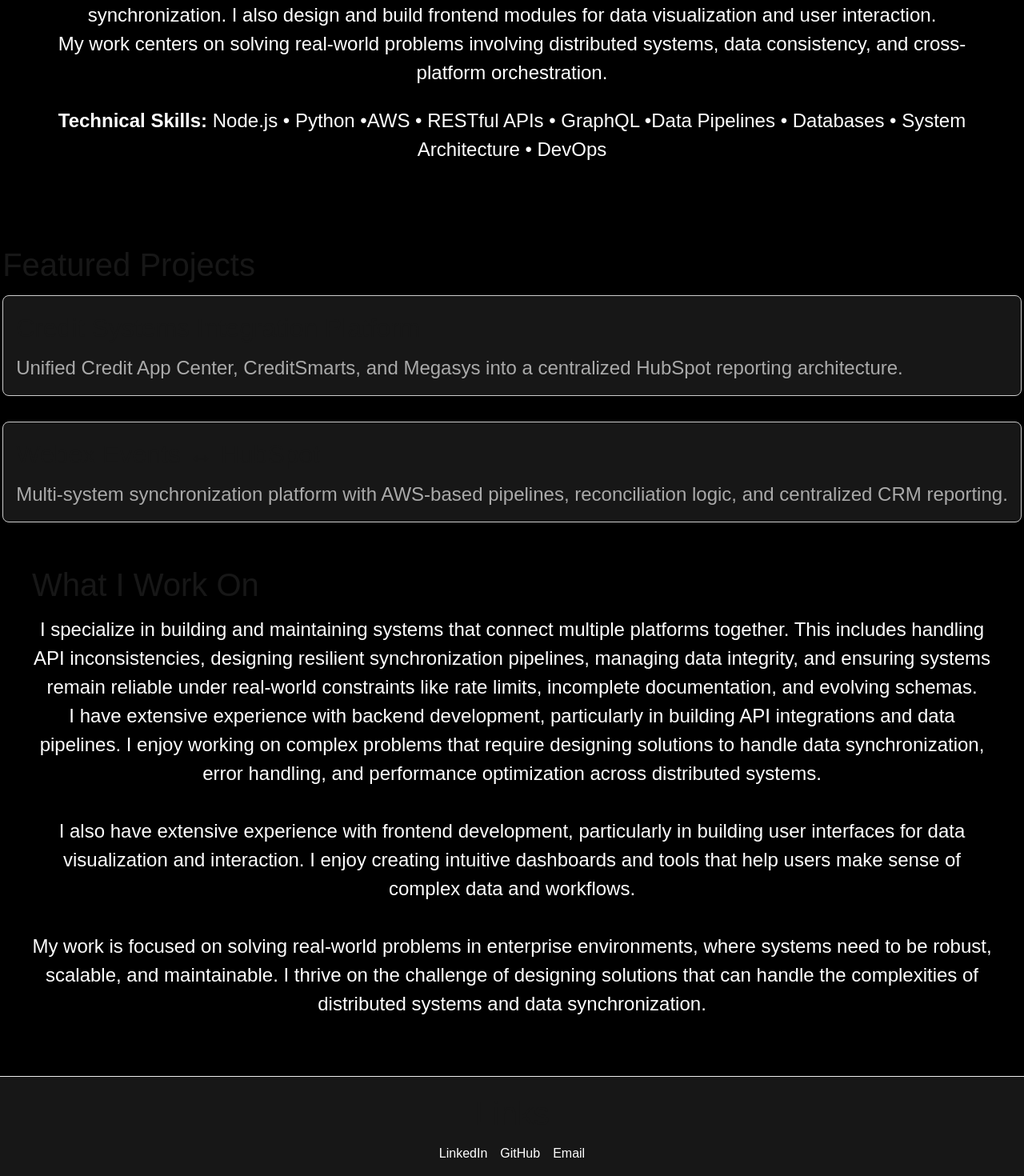
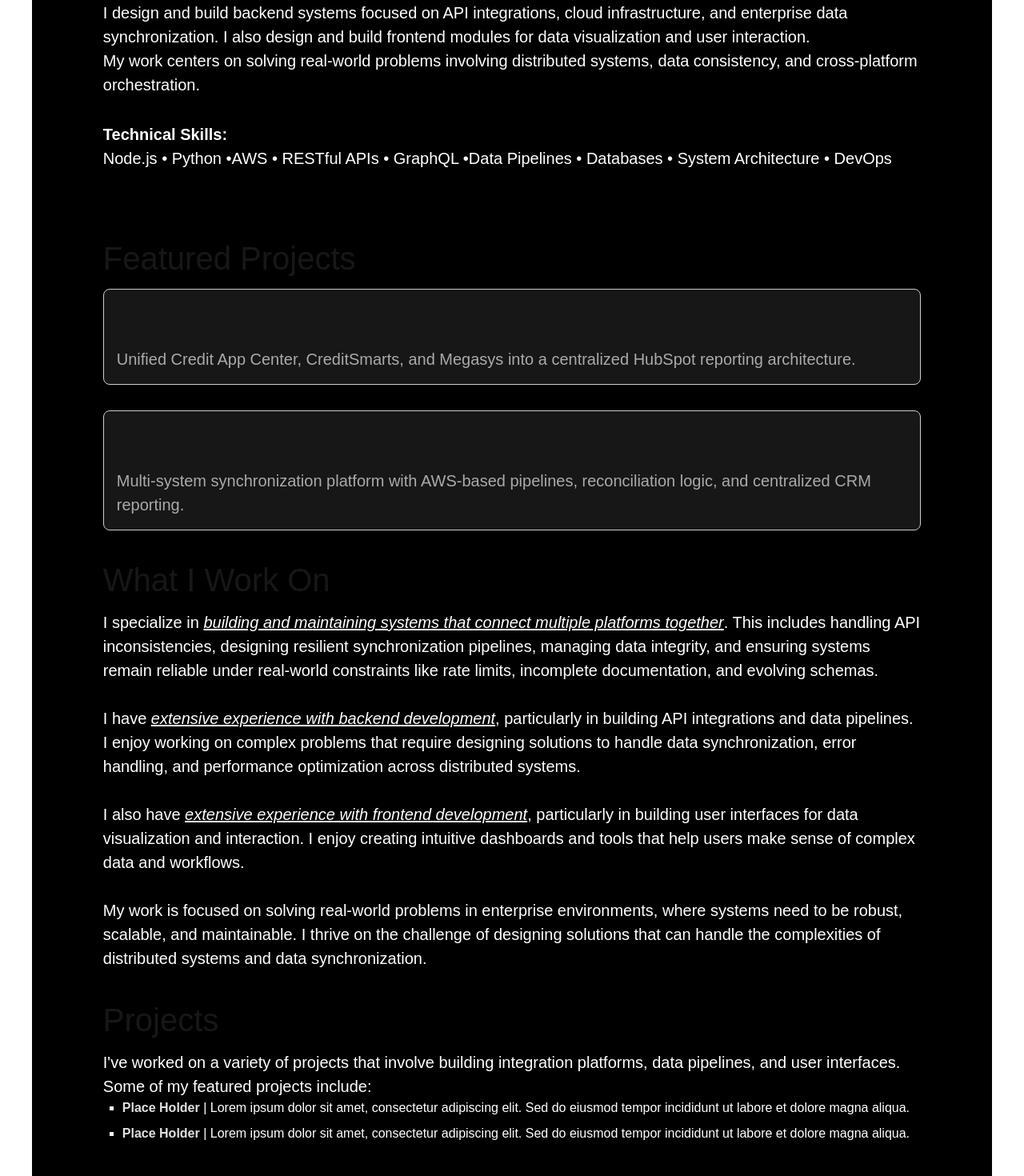
Before and after one commit to chandler-bolton/Portfolio, a Next.js app: page / in a window 1280 px wide. Shown: the part 260-1730 px from the top of the page at 80% size. Built offline with nearby package versions, Linux system fonts and the light colour scheme.

Commit message:
FEAT: Tweaked styling greatly - overhauled index.ts - began setting up other projects

```diff
--- a/app/page.tsx
+++ b/app/page.tsx
@@ -16,7 +16,7 @@ export default function Home() {
 
 				<div className="divider"></div>
 
-				<div className="textContainer">
+				<div className="textContainer leftAlign">
 					<p>
 						I'm a Cloud & Integrations Engineer with a passion for building scalable and efficient solutions.
 						<br/><br/>
@@ -26,15 +26,15 @@ export default function Home() {
 					</p>
 				</div>
 
-				<div className="textContainer buffer">
+				<div className="textContainer leftAlign">
 					<p>
-						<strong>Technical Skills:</strong> Node.js • Python •AWS • RESTful APIs • GraphQL •Data Pipelines • Databases • System Architecture • DevOps
+						<strong>Technical Skills:</strong><br/> Node.js • Python •AWS • RESTful APIs • GraphQL •Data Pipelines • Databases • System Architecture • DevOps
 					</p>
 				</div>
 			</section>
 
 			{/* ───── Featured Projects ─────  */}
-			<section className="buffer">
+			<section className="textContainer leftAlign">
 
 				<h2>
 					Featured Projects
@@ -60,25 +60,47 @@ export default function Home() {
 			</section>
 
 			{/* ───── About / Summary Section ───── */}
-			<section className="buffer">
+			<section className="textContainer leftAlign">
 				<h2>
 					What I Work On
 				</h2>
 
-				<p className="textContainer">
-					I specialize in building and maintaining systems that connect
-					multiple platforms together. This includes handling API
+				<p className="">
+					I specialize in <i><u>building and maintaining systems that connect
+					multiple platforms together</u></i>. This includes handling API
 					inconsistencies, designing resilient synchronization pipelines,
 					managing data integrity, and ensuring systems remain reliable under
 					real-world constraints like rate limits, incomplete documentation,
 					and evolving schemas.
-					<br></br>
-					I have extensive experience with backend development, particularly in building API integrations and data pipelines. I enjoy working on complex problems that require designing solutions to handle data synchronization, error handling, and performance optimization across distributed systems.
 					<br/><br/>
-					I also have extensive experience with frontend development, particularly in building user interfaces for data visualization and interaction. I enjoy creating intuitive dashboards and tools that help users make sense of complex data and workflows.
+					I have <i><u>extensive experience with backend development</u></i>, particularly in building API integrations and data pipelines. I enjoy working on complex problems that require designing solutions to handle data synchronization, error handling, and performance optimization across distributed systems.
+					<br/><br/>
+					I also have <i><u>extensive experience with frontend development</u></i>, particularly in building user interfaces for data visualization and interaction. I enjoy creating intuitive dashboards and tools that help users make sense of complex data and workflows.
 					<br/><br/>
 					My work is focused on solving real-world problems in enterprise environments, where systems need to be robust, scalable, and maintainable. I thrive on the challenge of designing solutions that can handle the complexities of distributed systems and data synchronization.
 				</p>
+			</section>
+
+			{/* ───── Projects Section ───── */}
+			<section className="textContainer leftAlign">
+				<h2>
+					Projects
+				</h2>
+
+				<p>
+					I've worked on a variety of projects that involve building integration platforms, data pipelines, and user interfaces. Some of my featured projects include:
+				</p>
+
+				<ul>
+					<li className="square">
+						<Link href="/projects/webex-integration"><b>Place Holder</b></Link> |
+						Lorem ipsum dolor sit amet, consectetur adipiscing elit. Sed do eiusmod tempor incididunt ut labore et dolore magna aliqua.
+					</li>
+					<li className="square">
+						<Link href="/projects/webex-integration"><b>Place Holder</b></Link> |
+						Lorem ipsum dolor sit amet, consectetur adipiscing elit. Sed do eiusmod tempor incididunt ut labore et dolore magna aliqua.
+					</li>
+				</ul>
 			</section>
 
 			{/* ───── Footer Section ───── */}
--- a/app/projects/[slug]/page.tsx
+++ b/app/projects/[slug]/page.tsx
@@ -1,6 +1,7 @@
 import { projects } from "..";
 import Link from "next/link";
 import React from "react";
+import "../../../styles/main.css";
 
 type Props = {
   params: {
@@ -8,72 +9,117 @@ type Props = {
   };
 };
 
-export default function ProjectPage({ params }: Props) {
-  const project = projects.find((p) => p.slug === params.slug);
+export default async function ProjectPage({ params }: Props) {
+
+  const { slug } = await params;
+
+  const project = projects.find(
+    (p) => p.slug === slug
+  );
+
 
   if (!project) {
     return (
       <div>
-        Project not found. <Link href="/projects">Go back to projects</Link>
+        Project not found. <Link href="../">Go back to projects</Link>
       </div>
     );
   }
 
   return (
-    <main style={{ maxWidth: "900px", margin: "0 auto", padding: "2rem" }}>
-      <h1>{project.title}</h1>
-      <p>{project.subtitle}</p>
+    <main className="main textContainer buffer">
 
-      <section>
-        <h2>Overview</h2>
-        <p>{project.summary}</p>
+      <div className="homeLink">
+        <Link href="../">← Back to Projects</Link>
+      </div>
+
+      <section className="">
+        <h1>{project.title}</h1>
+        <p className="textContainer"><i>{project.subtitle}</i></p>
+
+        <div className="divider"></div>
+
+        <section className="textContainer buffer leftAlign">
+          <h2>Overview</h2>
+          <p>{project.summary}</p>
+        </section>
       </section>
 
-      <section>
+
+      <section className="textContainer leftAlign">
         <h2>Responsibilities</h2>
         <ul>
           {project.responsibilities.map((item, i) => (
-            <li key={i}>{item}</li>
+            <li className="square" key={i}>{item}</li>
           ))}
         </ul>
       </section>
 
-      <section>
+      <section className="textContainer buffer leftAlign">
         <h2>Challenges</h2>
         {project.challenges.map((group, i) => (
           <div key={i}>
             <h3>{group.title}</h3>
             <ul>
               {group.items.map((item, j) => (
-                <li key={j}>{item}</li>
+                <li className="square" key={j}>{item}</li>
               ))}
             </ul>
           </div>
         ))}
       </section>
 
-      <section>
+      <section className="textContainer buffer leftAlign">
         <h2>Solutions</h2>
         <ul>
           {project.solutions.map((s, i) => (
-            <li key={i}>{s}</li>
+            <li className="square" key={i}>{s}</li>
           ))}
         </ul>
       </section>
 
-      <section>
+      <section className="textContainer buffer leftAlign">
         <h2>Results</h2>
         <ul>
           {project.results.map((r, i) => (
-            <li key={i}>{r}</li>
+            <li className="square" key={i}>{r}</li>
           ))}
         </ul>
       </section>
 
-      <section>
+      <section className="textContainer buffer leftAlign">
         <h2>Tech Stack</h2>
         <p>{project.techStack.join(" • ")}</p>
       </section>
+
+      <div className="homeLink buffer textContainer">
+        <Link href="../">← Back to Projects</Link>
+      </div>
+
+			<section className="buffer footer">
+				<h2>
+					Links
+				</h2>
+
+				<ul className="textContainer">
+					<li>
+						<a href="https://www.linkedin.com/in/chandler-bolton" target="_blank" rel="noopener noreferrer">
+							LinkedIn
+						</a>
+					</li>
+					<li>
+						<a href="https://github.com/chandler-bolton" target="_blank" rel="noopener noreferrer">
+							GitHub
+						</a>
+					</li>
+					<li>
+						<a href="mailto:software.bolton@gmail.com" target="_blank" rel="noopener noreferrer">
+							Email
+						</a>
+					</li>
+				</ul>
+			</section>
+
     </main>
   );
 }
--- a/styles/main.css
+++ b/styles/main.css
@@ -12,6 +12,9 @@ main {
   align-items: center;
   justify-content: center;
   background-color: var(--primary-bg-color);
+  max-width: 75rem;
+  margin: 0 auto;
+  padding: 2rem;
 }
 
 h1 {
@@ -37,13 +40,35 @@ h4 {
 }
 
 p {
-  font-size: 1.5rem;
+  font-size: 1.25rem;
   color: var(--primary-text-color);
 }
 
 a {
-  color: #0070f3;
+  color: #e0e0e0;
   text-decoration: none;
+}
+
+a:hover {
+  text-decoration: underline;
+  transform: translateY(-2px);
+  transition: transform 0.2s ease;
+}
+
+li {
+  font-size: 1rem;
+  color: var(--primary-text-color);
+  margin-bottom: 0.5rem;
+}
+
+li.square {
+  list-style-type: square;
+  margin-left: 1.5rem;
+}
+
+li.circle {
+  list-style-type: circle;
+  margin-left: 1.5rem;
 }
 
 /* Module Styles */
@@ -66,12 +91,32 @@ a {
   width: 90%;
   height: 1px;
   background-color: #eee;
-  margin: 2rem 0;
+  margin: 2rem auto;
 }
 
 .textContainer {
-  max-width: 75rem;
+  max-width: 90%;
+  margin: 1rem auto;
+  display: flex;
+  flex-direction: column;
   text-align: center;
+}
+
+.leftAlign {
+  display: flex;
+  flex-direction: column;
+  text-align: left;
+  justify-content: start;
+  align-items: start;
+  width: 100%;
+}
+
+.rightAlign {
+  display: flex;
+  flex-direction: column;
+  text-align: right;
+  justify-content: start;
+  align-items: end;
 }
 
 .featuredProjects {
@@ -99,10 +144,23 @@ a {
 
 .projectCard:hover {
 		box-shadow: 0 4px 8px rgba(0, 0, 0, 0.1);
+    transform: scale(1.02);
+    transition: transform 0.3s ease, box-shadow 0.3s ease;
 	}
 
 .projectCard p {
   color: #aaa;
+}
+
+.homeLink {
+  margin-top: 2rem;
+  margin-bottom: 2rem;
+  color: #0070f3;
+  text-decoration: none;
+  display: flex;
+  align-items: start;
+  justify-content: start;
+  width: 100%;
 }
 
 /* Footer Styles */
@@ -123,6 +181,8 @@ a {
 .footer ul {
   list-style: none;
   display: flex;
+  justify-content: center;
+  flex-direction: row;
   gap: 1rem;
   padding: 0;
 }
@@ -134,4 +194,6 @@ a {
 
 .footer a:hover {
   text-decoration: underline;
+  transform: translateY(-2px);
+  transition: transform 0.2s ease;
 }
```
